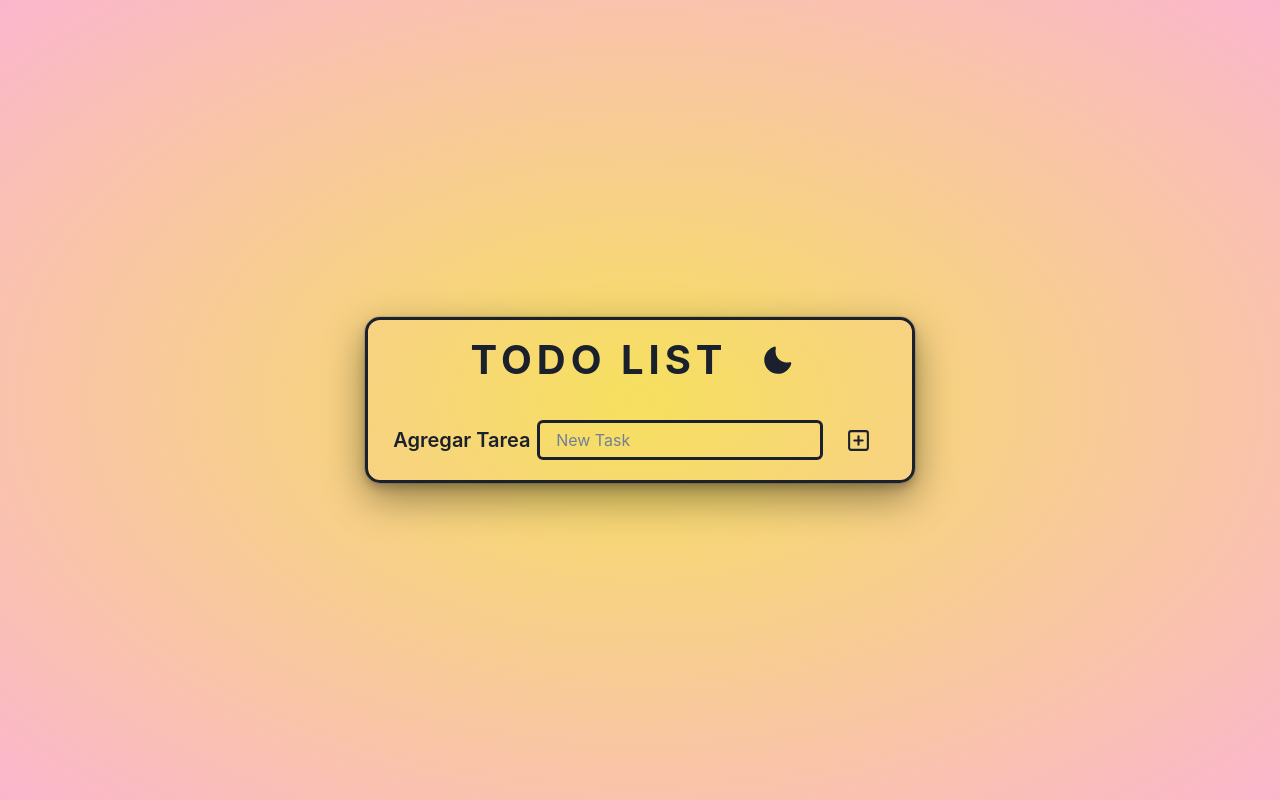
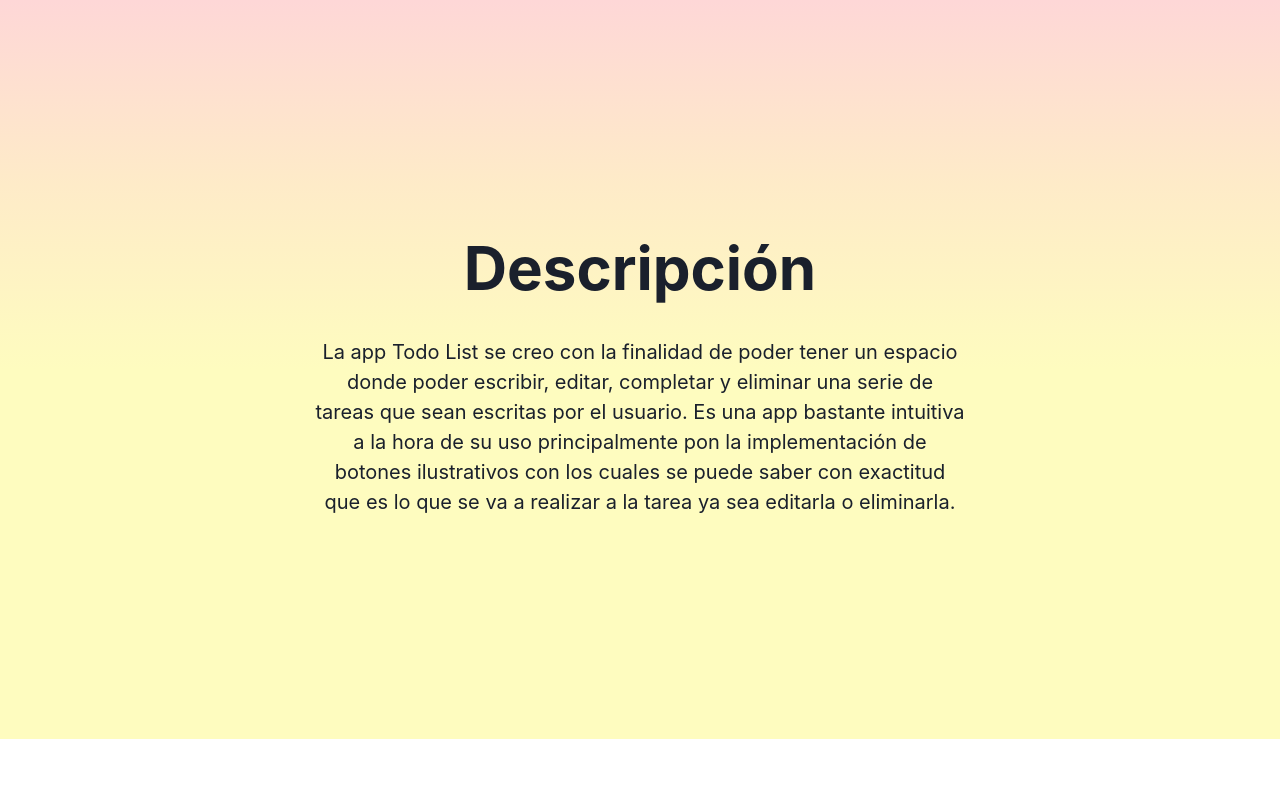
Before and after one commit to TomasRicaurte/my-react-task-list, a React (Vite) app: page /sobre-nosotros in a window 1280 px wide. Built offline with nearby package versions, Linux system fonts and the light colour scheme.

Commit message:
El final review de la lista de tareas con el backend conectado y casi completamente funcional

```diff
--- a/package.json
+++ b/package.json
@@ -14,9 +14,11 @@
     "@chakra-ui/react": "^2.8.2",
     "@emotion/react": "^11.11.1",
     "@emotion/styled": "^11.11.0",
+    "cors": "^2.8.5",
     "framer-motion": "^10.16.4",
     "react": "^18.2.0",
-    "react-dom": "^18.2.0"
+    "react-dom": "^18.2.0",
+    "react-router-dom": "^6.19.0"
   },
   "devDependencies": {
     "@types/react": "^18.2.15",
--- a/src/App.jsx
+++ b/src/App.jsx
@@ -1,69 +1,20 @@
-import { Box, Button, SimpleGrid, Text, useColorMode } from "@chakra-ui/react";
-import TaskList from "./Componentes/TaskList";
-import { MoonIcon } from "@chakra-ui/icons";
+
+import React from "react";
+import SobreNosotros from "./Componentes/SobreNosotros";
+import { BrowserRouter, Routes, Route } from 'react-router-dom'
+import Tareas from "./Componentes/Tareas";
 
 function App() {
-  const { toggleColorMode } = useColorMode()
 
   return (
     <>
-      <Box
-        bgGradient="radial(yellow.300, , pink.200)"
-        justifyContent="center"
-        alignItems="center"
-        display="flex"
-        w="auto"
-        h="100vh"
-      >
-        <SimpleGrid>
-          <Box
-            boxShadow="dark-lg"
-            display="flex"
-            flexDirection="column"
-            border="solid"
-            borderRadius="15px"
-            w="550px"
-            maxH="500px"
-            maxW="750px"
-            overflow="auto"
-          >
-            <Box
-              display="flex"
-              flexDirection="row"
-              justifyContent="center"
-              alignItems="center"
-            >
-              <Text
-                fontSize="40px"
-                letterSpacing="5px"
-                fontWeight="bold"
-                margin="10px"
-              >
-                TODO LIST
-              </Text>
-              <Button
-                display="flex"
-                justifyContent="center"
-                bg="none"
-                alignItems="center"
-                margin="10px"
-                onClick={toggleColorMode}
-              >
-                <MoonIcon boxSize="30px" />
-              </Button>
-            </Box>
-            <Box
-              display="flex"
-              flexDirection="row"
-              justifyContent="space-evenly"
-              alignItems="center"
-              margin="20px"
-            >
-              <TaskList />
-            </Box>
-          </Box>
-        </SimpleGrid>
-      </Box>
+      <BrowserRouter>
+        <Routes>
+          <Route path="/" element={<Tareas />}/>
+          <Route path="/sobre-nosotros" element={<SobreNosotros />} />
+        </Routes>
+      </BrowserRouter>
+
     </>
   );
 }
--- /dev/null
+++ b/src/Componentes/SobreNosotros.jsx
@@ -0,0 +1,32 @@
+import { Box, Text } from "@chakra-ui/react";
+
+function SobreNosotros() {
+  return (
+    <>
+      <Box
+        display="flex"
+        flexDirection="column"
+        alignItems="center"
+        justifyContent="center"
+        w="auto"
+        h="739px"
+        bgGradient="linear(red.100 0%, orange.100 25%, yellow.100 50%)"
+      >
+        <Text fontSize="6xl" as="b" >
+          Descripción
+        </Text>
+        <br />
+        <Text fontSize="20px" w="650px" textAlign="center" >
+          La app Todo List se creo con la finalidad de poder tener un espacio
+          donde poder escribir, editar, completar y eliminar una serie de tareas
+          que sean escritas por el usuario. Es una app bastante intuitiva a la
+          hora de su uso principalmente pon la implementación de botones
+          ilustrativos con los cuales se puede saber con exactitud que es lo que
+          se va a realizar a la tarea ya sea editarla o eliminarla.
+        </Text>
+      </Box>
+    </>
+  );
+}
+
+export default SobreNosotros;
--- /dev/null
+++ b/src/Componentes/Tareas.jsx
@@ -0,0 +1,71 @@
+import { Box, Button, ModalFocusScope, SimpleGrid, Text, useColorMode } from "@chakra-ui/react";
+import TaskList from "./TaskList";
+import { MoonIcon } from "@chakra-ui/icons";
+
+function Tareas() {
+    const { toggleColorMode } = useColorMode();
+
+  return (
+    <>
+      <Box
+        bgGradient="radial(yellow.300, , pink.200)"
+        justifyContent="center"
+        alignItems="center"
+        display="flex"
+        w="auto"
+        h="100vh"
+      >
+        <SimpleGrid>
+          <Box
+            boxShadow="dark-lg"
+            display="flex"
+            flexDirection="column"
+            border="solid"
+            borderRadius="15px"
+            w="550px"
+            maxH="500px"
+            maxW="750px"
+            overflow="auto"
+          >
+            <Box
+              display="flex"
+              flexDirection="row"
+              justifyContent="center"
+              alignItems="center"
+            >
+              <Text
+                fontSize="40px"
+                letterSpacing="5px"
+                fontWeight="bold"
+                margin="10px"
+              >
+                TODO LIST
+              </Text>
+              <Button
+                display="flex"
+                justifyContent="center"
+                bg="none"
+                alignItems="center"
+                margin="10px"
+                onClick={toggleColorMode}
+              >
+                <MoonIcon boxSize="30px" />
+              </Button>
+            </Box>
+            <Box
+              display="flex"
+              flexDirection="row"
+              justifyContent="space-evenly"
+              alignItems="center"
+              margin="20px"
+            >
+              <TaskList />
+            </Box>
+          </Box>
+        </SimpleGrid>
+      </Box>
+    </>
+  );
+}
+
+export default Tareas
--- a/src/Componentes/TaskItem.jsx
+++ b/src/Componentes/TaskItem.jsx
@@ -1,4 +1,4 @@
-import React from "react";
+import React, { useState } from "react";
 import {
   Box,
   Button,
@@ -11,7 +11,10 @@ import {
 } from "@chakra-ui/react";
 import { DeleteIcon, EditIcon } from "@chakra-ui/icons";
 
+
 function TaskItem({ task, onDelete, onEdit }) {
+
+
   return (
     <UnorderedList display="flex" flexDirection="row">
       <List
--- a/src/Componentes/TaskList.jsx
+++ b/src/Componentes/TaskList.jsx
@@ -1,9 +1,23 @@
 import React, { useState, useEffect } from "react";
 import { Box, Button, Input, Link, List, Text } from "@chakra-ui/react";
-import { AddIcon, CheckCircleIcon, PlusSquareIcon } from "@chakra-ui/icons"
+import { CheckCircleIcon, PlusSquareIcon } from "@chakra-ui/icons"
 import TaskItem from "./TaskItem";
 
 function TaskList() {
+  fetch(`http://localhost:5000/tasks/`, {
+    method: "GET",
+    headers:{
+      "Content-Type" : "application/json",
+      authorization : "eyJhbGciOiJIUzI1NiIsInR5cCI6IkpXVCJ9.eyJ1c2VyTmFtZSI6IlRvbWFzIiwiaWF0IjoxNzAwMjc1Njc4LCJleHAiOjE3MDAyNzkyNzh9.uET7QFnSfHuIV9r2ZlCkgcgka398FomLXRIpSGzow_Q"
+    },
+  }).then((response) => response.json())
+  .then((data) => {
+    console.log(data)
+  })
+  .catch((error) => {
+    console.error(error);
+  });;
+
   const [tasks, setTasks] = useState([]);
   const [newTask, setNewTask] = useState({
     title: "",
```
Also changed, not shown: 1 other file (tests, documents, lock files or other folders).
